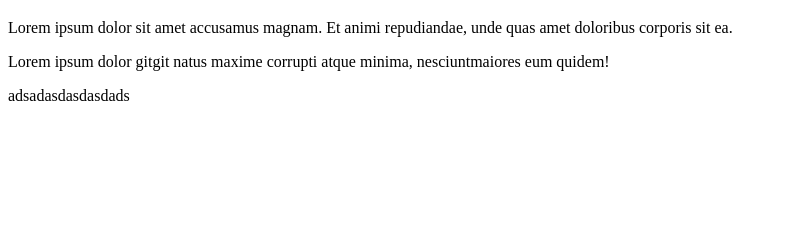
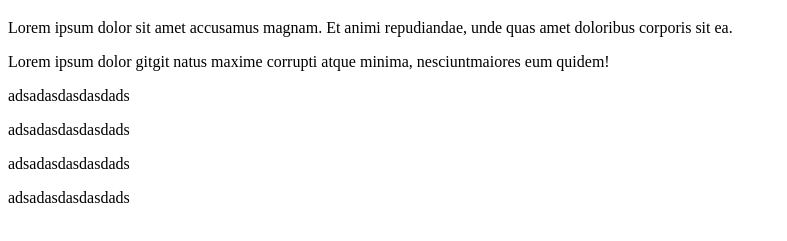
Before and after one commit to relconnect/new, a plain HTML site: page index.html in a window 1280 px wide. Shown: the part 61-302 px from the top of the page, without its empty margins (0-787 px from the left). Drawn offline with Linux system fonts and the light colour scheme.

Commit message:
Update index.html

```diff
--- a/index.html
+++ b/index.html
@@ -11,5 +11,8 @@
  <p>Lorem ipsum dolor sit amet accusamus magnam. Et animi repudiandae, unde quas amet doloribus corporis sit ea.</p>
  <p>Lorem ipsum dolor gitgit natus maxime corrupti atque minima, nesciuntmaiores eum quidem!</p>
  <p>adsadasdasdasdads</p>
+     <p>adsadasdasdasdads</p>
+     <p>adsadasdasdasdads</p>
+     <p>adsadasdasdasdads</p>
 </body>
 </html>
```
